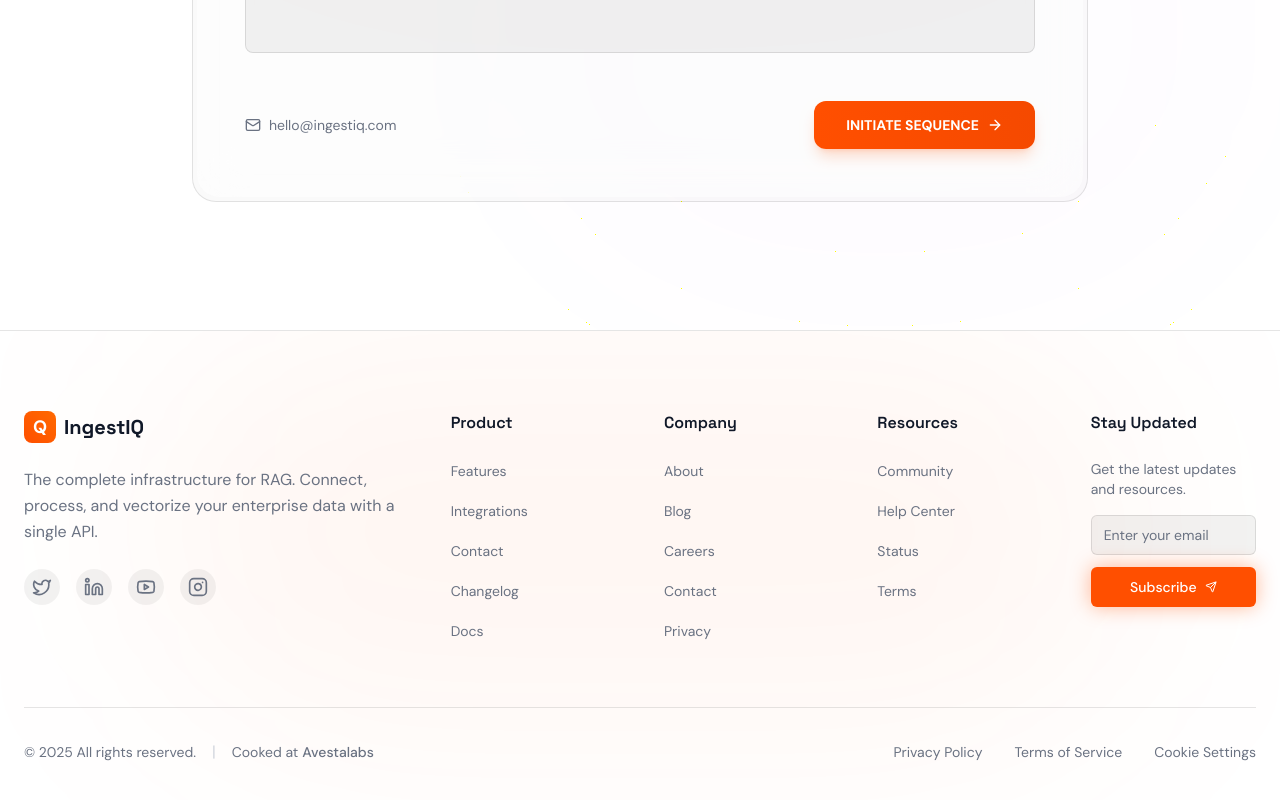
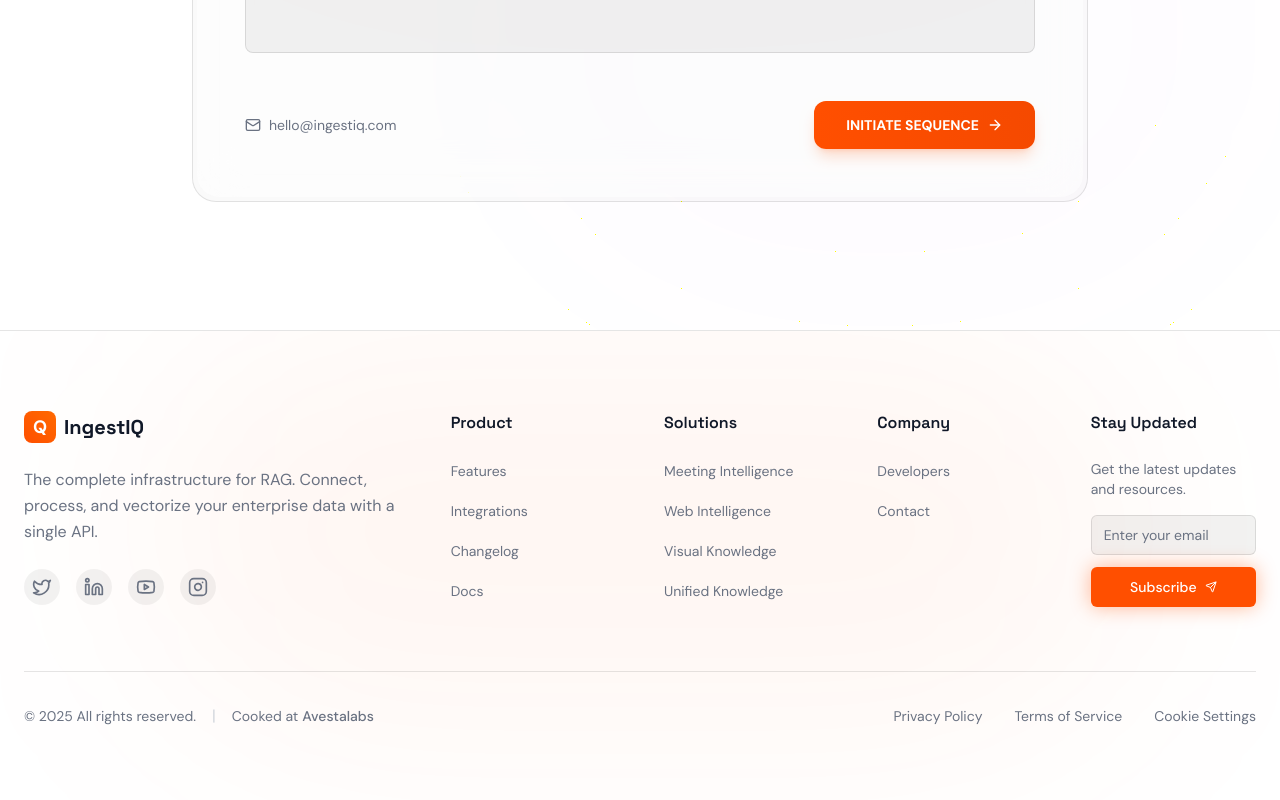
Before and after one commit to dharmik-at/landing-page, a Next.js app: page / in a window 1280 px wide. Shown: the part 6210-7010 px from the top of the page. Built offline with nearby package versions, Linux system fonts and the light colour scheme.

Commit message:
feat: Refactor footer navigation by updating Product and Company links, adding a Solutions category, and removing the Resources category.

```diff
--- a/components/layout/footer.tsx
+++ b/components/layout/footer.tsx
@@ -7,24 +7,20 @@ import { Github, Twitter, Linkedin, Send, Youtube, Instagram } from "lucide-reac
 
 const footerLinks = {
     Product: [
-        { name: "Features", href: "#" },
-        { name: "Integrations", href: "#" },
-        { name: "Contact", href: "#contact" },
-        { name: "Changelog", href: "#" },
-        { name: "Docs", href: "#" },
+        { name: "Features", href: "/features" },
+        { name: "Integrations", href: "/integrations" },
+        { name: "Changelog", href: "/changelog" },
+        { name: "Docs", href: "/docs" },
+    ],
+    Solutions: [
+        { name: "Meeting Intelligence", href: "/solutions/meeting-intelligence" },
+        { name: "Web Intelligence", href: "/solutions/web-intelligence" },
+        { name: "Visual Knowledge", href: "/solutions/visual-knowledge" },
+        { name: "Unified Knowledge", href: "/solutions/unified-knowledge" },
     ],
     Company: [
-        { name: "About", href: "#" },
-        { name: "Blog", href: "#" },
-        { name: "Careers", href: "#" },
-        { name: "Contact", href: "#" },
-        { name: "Privacy", href: "#" },
-    ],
-    Resources: [
-        { name: "Community", href: "#" },
-        { name: "Help Center", href: "#" },
-        { name: "Status", href: "#" },
-        { name: "Terms", href: "#" },
+        { name: "Developers", href: "/docs" },
+        { name: "Contact", href: "#contact" },
     ],
 };
 
```
